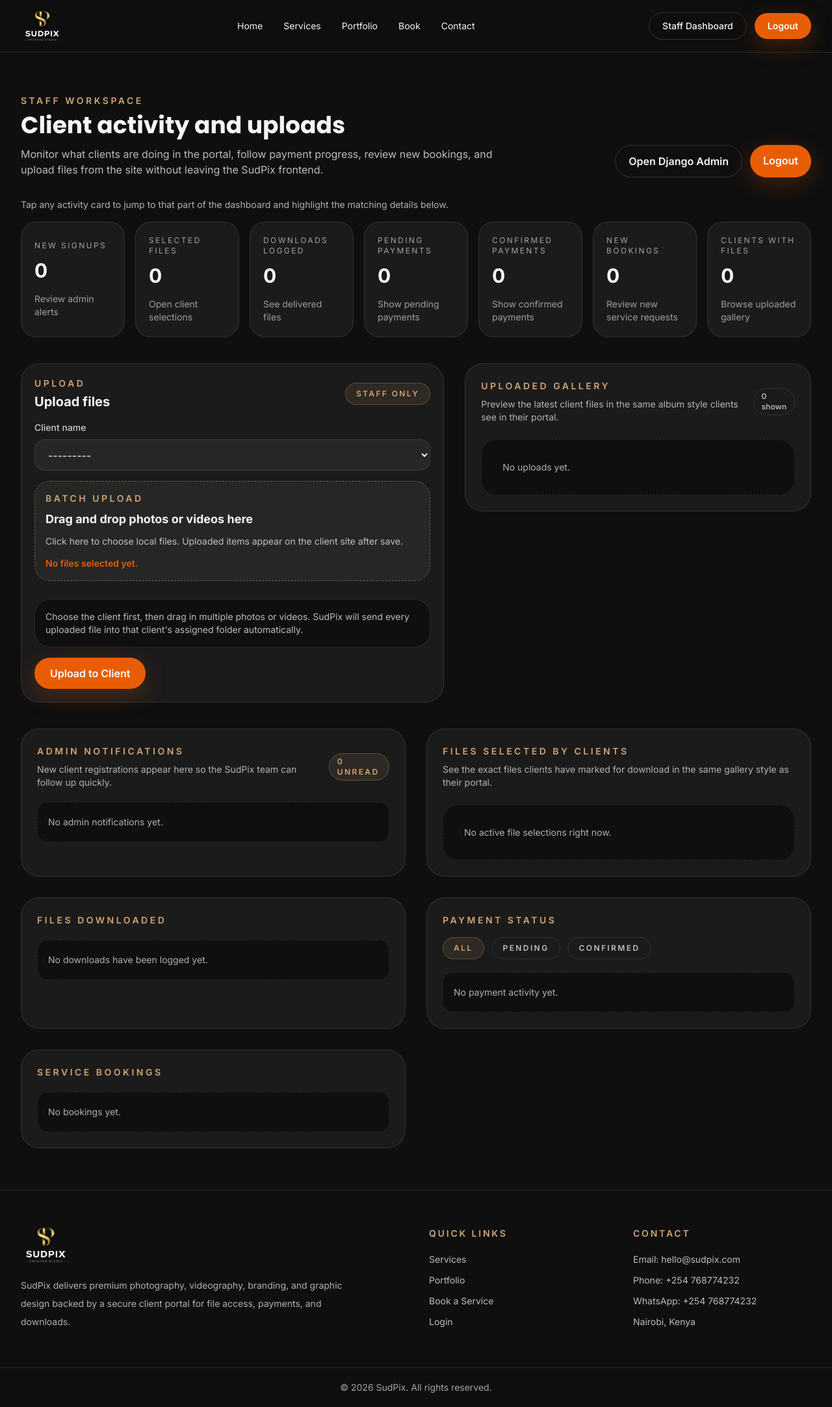
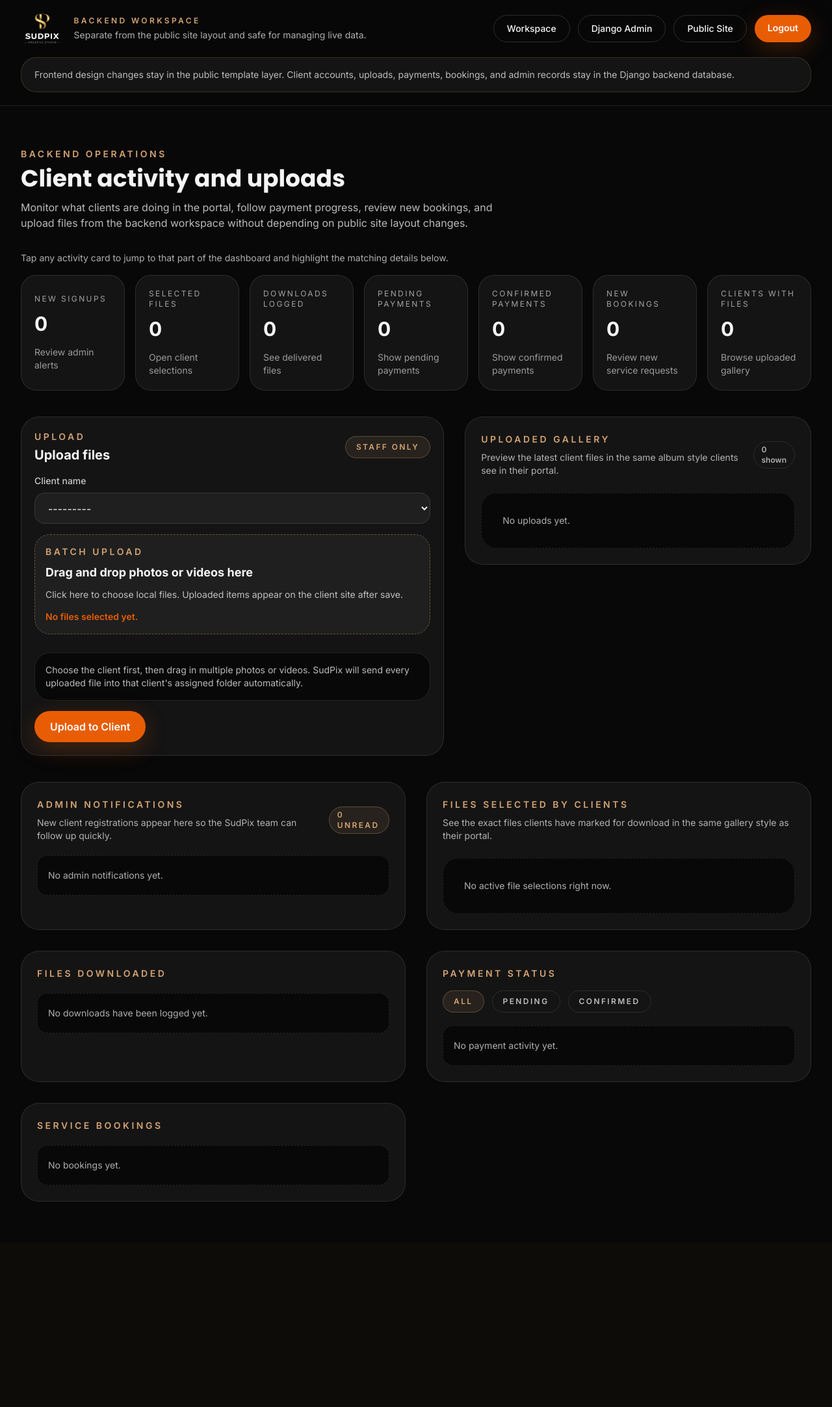
Before and after one commit to DengAchiek/sudpix, a Django app: page /studio/ in a window 1280 px wide. Shown: the whole page at 65% size. After the commit the page ends 1849 px from the top, so only its background shows below. Run offline with Django 5.2, Linux system fonts and the light colour scheme; the visitor is signed in with stand-in values (Sample User, id 1); data comes from the database, SQL or seed files in the repository; data that the repository does not hold is empty; some libraries are stand-ins or nearby versions.

Commit message:
Separate backend templates from frontend

```diff
--- a/templates/dashboard/staff_dashboard.html
+++ b/templates/dashboard/staff_dashboard.html
@@ -1,4 +1,4 @@
-{% extends 'base.html' %}
+{% extends 'staff/base.html' %}
 
 {% block title %}Staff Dashboard | SudPix{% endblock %}
 
@@ -6,13 +6,9 @@
 <section class="mx-auto max-w-7xl px-6 py-16 lg:px-8">
   <div class="flex flex-col gap-4 lg:flex-row lg:items-end lg:justify-between">
     <div>
-      <p class="text-sm font-semibold uppercase tracking-[0.25em] text-gold">Staff Workspace</p>
+      <p class="text-sm font-semibold uppercase tracking-[0.25em] text-gold">Backend Operations</p>
       <h1 class="mt-2 font-display text-3xl font-bold sm:text-4xl">Client activity and uploads</h1>
-      <p class="mt-3 max-w-3xl text-soft/75">Monitor what clients are doing in the portal, follow payment progress, review new bookings, and upload files from the site without leaving the SudPix frontend.</p>
-    </div>
-    <div class="flex flex-wrap gap-3">
-      <a href="{% url 'admin:index' %}" class="rounded-full border border-white/15 px-5 py-3 font-semibold hover:border-gold/50 hover:text-gold">Open Django Admin</a>
-      <a href="{% url 'accounts:logout' %}" class="rounded-full bg-accent px-5 py-3 font-semibold text-white shadow-glow">Logout</a>
+      <p class="mt-3 max-w-3xl text-soft/75">Monitor what clients are doing in the portal, follow payment progress, review new bookings, and upload files from the backend workspace without depending on public site layout changes.</p>
     </div>
   </div>
 
--- /dev/null
+++ b/templates/staff/base.html
@@ -0,0 +1,84 @@
+{% load static %}
+<!DOCTYPE html>
+<html lang="en">
+  <head>
+    <meta charset="UTF-8" />
+    <meta name="viewport" content="width=device-width, initial-scale=1.0" />
+    <title>{% block title %}SudPix Backend{% endblock %}</title>
+    <script src="https://cdn.tailwindcss.com"></script>
+    <script>
+      tailwind.config = {
+        theme: {
+          extend: {
+            colors: {
+              primary: '#080808',
+              secondary: '#141414',
+              accent: '#E85D04',
+              gold: '#D4A373',
+              soft: '#F5F5F5',
+              muted: '#A3A3A3'
+            },
+            fontFamily: {
+              sans: ['Inter', 'ui-sans-serif', 'system-ui'],
+              display: ['Poppins', 'Inter', 'ui-sans-serif', 'system-ui']
+            },
+            boxShadow: {
+              glow: '0 10px 35px rgba(232, 93, 4, 0.25)'
+            }
+          }
+        }
+      }
+    </script>
+    <link rel="preconnect" href="https://fonts.googleapis.com" />
+    <link rel="preconnect" href="https://fonts.gstatic.com" crossorigin />
+    <link href="https://fonts.googleapis.com/css2?family=Inter:wght@400;500;600;700;800&family=Poppins:wght@600;700;800&display=swap" rel="stylesheet" />
+    <link rel="icon" type="image/x-icon" href="{% static 'favicon.ico' %}" />
+    <link rel="icon" type="image/png" sizes="32x32" href="{% static 'branding/sudpix-favicon.png' %}" />
+    <link rel="apple-touch-icon" href="{% static 'branding/sudpix-favicon.png' %}" />
+    <meta name="theme-color" content="#080808" />
+    {% block extra_head %}{% endblock %}
+  </head>
+  <body class="bg-primary font-sans text-soft selection:bg-accent selection:text-white">
+    <header class="border-b border-white/10 bg-primary/95 backdrop-blur">
+      <div class="mx-auto flex max-w-7xl flex-col gap-5 px-6 py-5 lg:px-8">
+        <div class="flex flex-col gap-4 md:flex-row md:items-center md:justify-between">
+          <div class="flex items-center gap-4">
+            <a href="{% url 'dashboard:home' %}" class="flex items-center">
+              <img src="{% static 'branding/sudpix-logo.png' %}" alt="SudPix Backend Workspace" class="h-10 w-auto sm:h-12" />
+            </a>
+            <div>
+              <p class="text-xs font-semibold uppercase tracking-[0.28em] text-gold">Backend Workspace</p>
+              <p class="mt-1 text-sm text-soft/70">Separate from the public site layout and safe for managing live data.</p>
+            </div>
+          </div>
+
+          <div class="flex flex-wrap gap-3">
+            <a href="{% url 'dashboard:home' %}" class="rounded-full border border-white/15 px-5 py-2.5 text-sm font-medium hover:border-gold/50 hover:text-gold">Workspace</a>
+            <a href="{% url 'admin:index' %}" class="rounded-full border border-white/15 px-5 py-2.5 text-sm font-medium hover:border-gold/50 hover:text-gold">Django Admin</a>
+            <a href="{% url 'core:home' %}" class="rounded-full border border-white/15 px-5 py-2.5 text-sm font-medium hover:border-gold/50 hover:text-gold">Public Site</a>
+            <a href="{% url 'accounts:logout' %}" class="rounded-full bg-accent px-5 py-2.5 text-sm font-semibold text-white shadow-glow">Logout</a>
+          </div>
+        </div>
+
+        <div class="rounded-[1.5rem] border border-gold/20 bg-secondary px-5 py-4 text-sm text-soft/75">
+          Frontend design changes stay in the public template layer. Client accounts, uploads, payments, bookings, and admin records stay in the Django backend database.
+        </div>
+      </div>
+    </header>
+
+    <main>
+      {% if messages %}
+      <div class="mx-auto max-w-7xl px-6 pt-6 lg:px-8">
+        <div class="space-y-3">
+          {% for message in messages %}
+          <div class="rounded-2xl border border-white/10 bg-secondary px-5 py-4 text-sm text-soft/85">{{ message }}</div>
+          {% endfor %}
+        </div>
+      </div>
+      {% endif %}
+      {% block content %}{% endblock %}
+    </main>
+
+    {% block extra_scripts %}{% endblock %}
+  </body>
+</html>
```
Also changed, not shown: apps/dashboard/tests.py (+11 -0 lines), templates/admin/base_site.html (added, +48 -0 lines).
